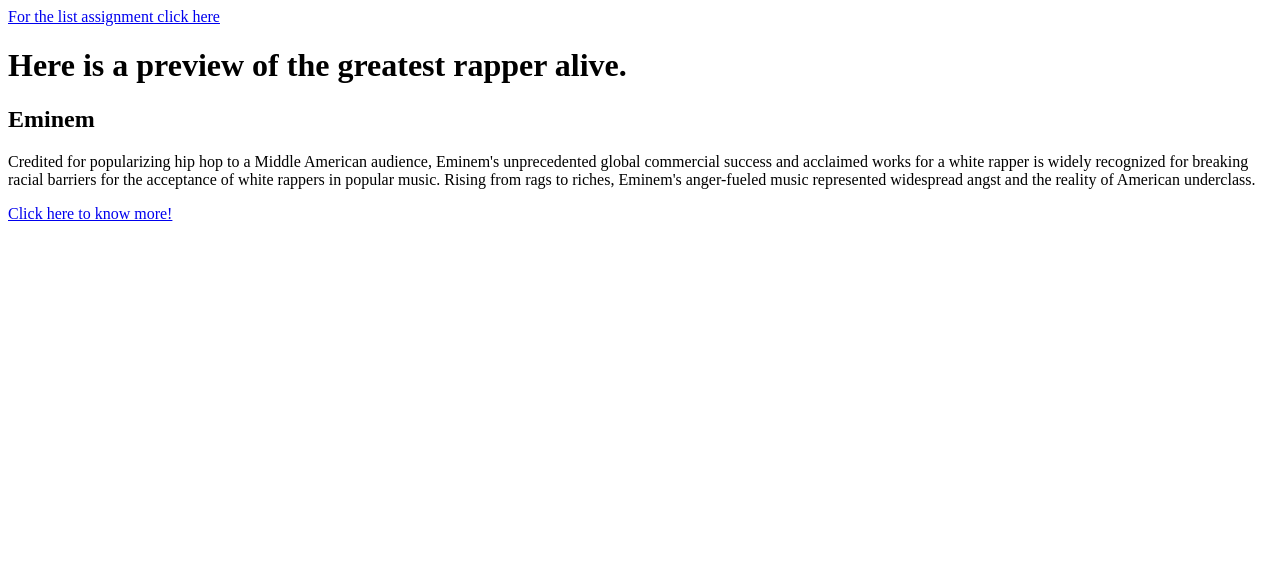
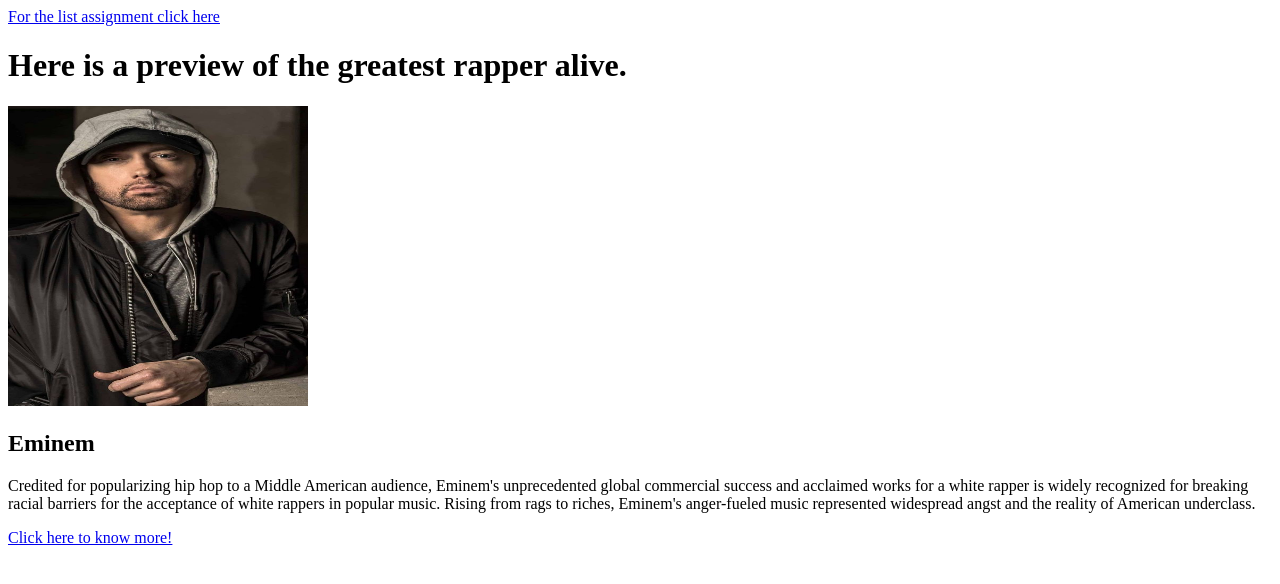
Before and after one commit to caesarh287/HTML-website, a plain HTML site: page index.html in a window 1280 px wide. Drawn offline with Linux system fonts and the light colour scheme.

Commit message:
last commit

```diff
--- a/index.html
+++ b/index.html
@@ -11,6 +11,8 @@
 <body>
     <a href="./pages/lists.html">For the list assignment click here</a>
     <h1>Here is a preview of the greatest rapper alive.</h1>
+    <img src="./images/1453b87d66f7b471782f51711b023da2.jpg" alt="Eminem portfolio" width="300px"
+        height="300px">
     <h2>
         Eminem
     </h2>
```
Also changed, not shown: images/1453b87d66f7b471782f51711b023da2.jpg (added).
